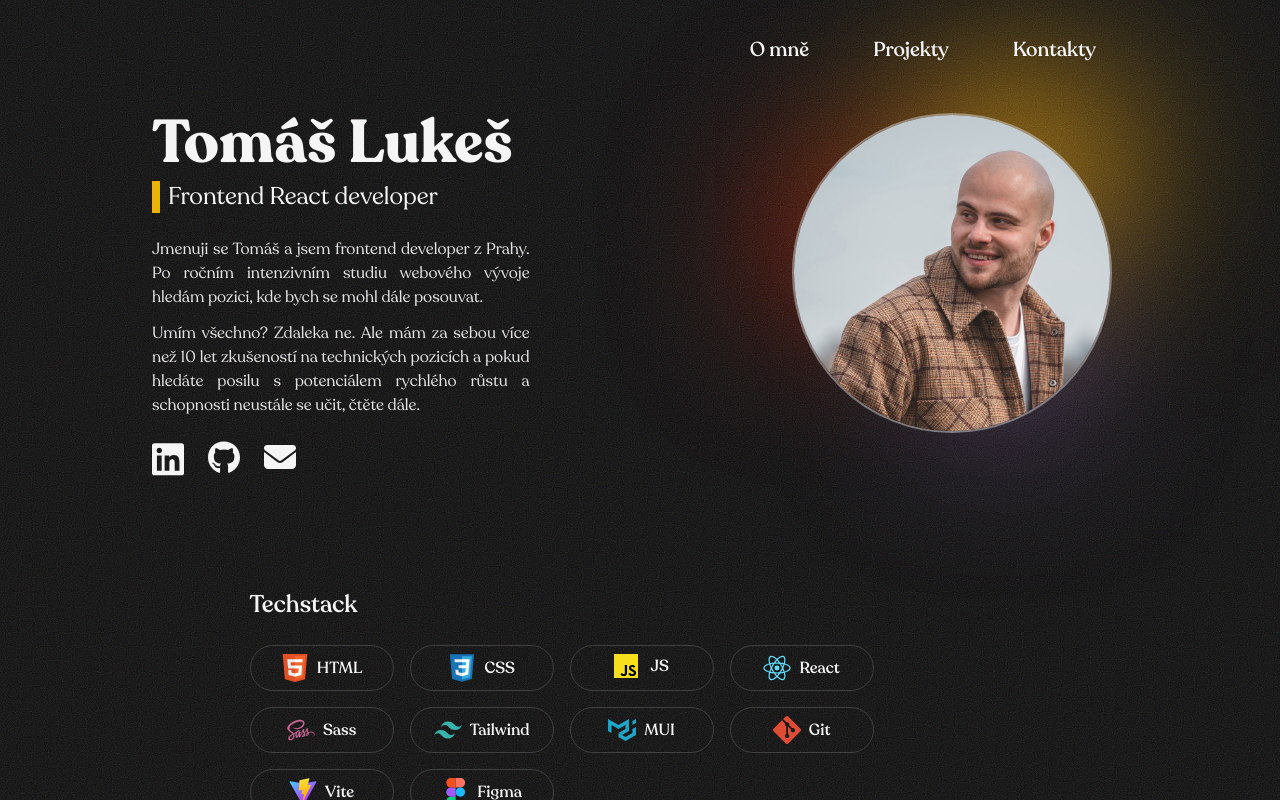
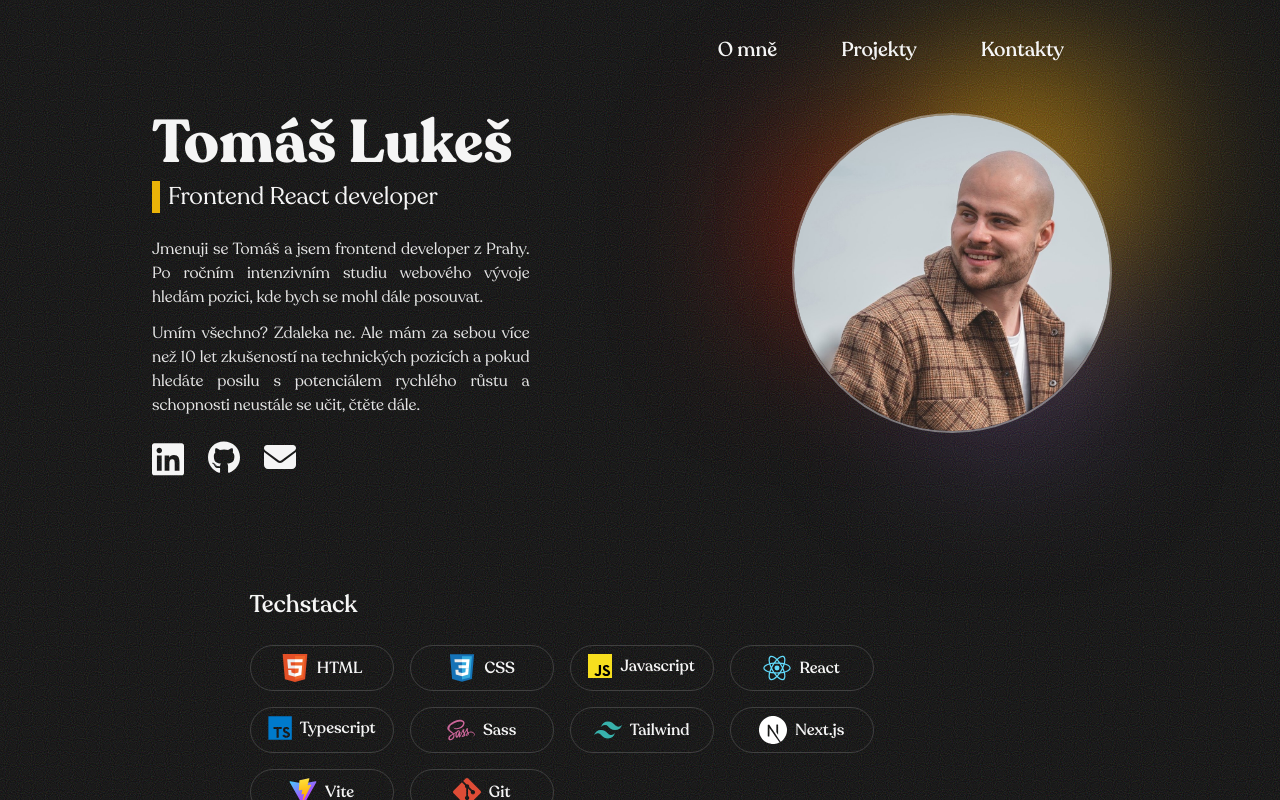
Before and after one commit to TomasLukes/portfolio-page, a React (Vite) app: page / in a window 1280 px wide. Shown: the top 800 px of the page. Built offline with nearby package versions, Linux system fonts and the light colour scheme.

Commit message:
Fix minor styling bugs

```diff
--- a/src/App.jsx
+++ b/src/App.jsx
@@ -7,7 +7,7 @@ import Footer from "./components/Footer"
 
 export default function App() {
   return (
-    <div id="app" className=" text-neutral-100">
+    <div id="app" className="text-neutral-100">
       <Navbar />
       <Hero />
       <Projects />
--- a/src/components/About.jsx
+++ b/src/components/About.jsx
@@ -4,7 +4,7 @@ import Bio from "./Bio"
 export default function About() {
   return (
     /* About section */
-    <section id="about" className="mt-12 md:mt-24 mx-8 md:mx-16">
+    <section id="about" className="mt-12 md:mt-24 px-8 md:px-16">
       {/* About container */}
       <div className="container flex flex-col md:flex-row mx-auto">
         <div className="md:w-2/3">
--- a/src/components/Contacts.jsx
+++ b/src/components/Contacts.jsx
@@ -1,7 +1,7 @@
 export default function Contacts() {
   return (
     /* Contacts */
-    <section id="contacts" className="pt-12 md:pt-24 pb-16 md:pb-32 px-8" >
+    <section id="contacts" className="pt-12 md:pt-24 pb-16 md:pb-32 px-8 md:px-16" >
       {/* Contacts container */}
       <div className="container mx-auto">
       <h2 className="w-fit mx-auto text-2xl md:text-4xl font-bold mb-3 md:mb-9 border-solid border-l-8 pl-2 border-yellow-500">
--- a/src/components/Footer.jsx
+++ b/src/components/Footer.jsx
@@ -2,7 +2,7 @@
 export default function Footer() {
   return (
     /* Footer */
-    <footer className="w-full text-neutral-100 bg-neutral-800 px-8">
+    <footer className="w-full text-neutral-100 bg-neutral-800 px-8 md:px-16">
       {/* Footer container */}
       <div className="flex items-center justify-between py-4 md:py-6">
         {/* Copyright */}
--- a/src/components/Hero.jsx
+++ b/src/components/Hero.jsx
@@ -3,7 +3,7 @@ import TechStack from "./TechStack"
 export default function Hero() {
   return (
     /* Hero section */
-    <section id="hero" className="grid place-content-center px-8">
+    <section id="hero" className="grid place-content-center px-8 md:px-16">
       {/* Hero container */}
       <div className="container mx-auto flex gap-4 md:gap-8">
         {/* Left item */}
@@ -23,19 +23,19 @@ export default function Hero() {
           </p>
           {/* Social icons */}
           <div className="flex gap-4 mb-3 md:my-4 md:gap-6">
-            {/* Linkedin logo */}
+            {/* Linkedin icon */}
             <a href="https://www.linkedin.com/in/tomas-lukes" className="">
               <svg className="w-6 md:w-8  fill-neutral-100 hover:fill-yellow-500 hover:scale-105" xmlns="http://www.w3.org/2000/svg" viewBox="0 0 448 512" >
                 <path d="M416 32H31.9C14.3 32 0 46.5 0 64.3v383.4C0 465.5 14.3 480 31.9 480H416c17.6 0 32-14.5 32-32.3V64.3c0-17.8-14.4-32.3-32-32.3zM135.4 416H69V202.2h66.5V416zm-33.2-243c-21.3 0-38.5-17.3-38.5-38.5S80.9 96 102.2 96c21.2 0 38.5 17.3 38.5 38.5 0 21.3-17.2 38.5-38.5 38.5zm282.1 243h-66.4V312c0-24.8-.5-56.7-34.5-56.7-34.6 0-39.9 27-39.9 54.9V416h-66.4V202.2h63.7v29.2h.9c8.9-16.8 30.6-34.5 62.9-34.5 67.2 0 79.7 44.3 79.7 101.9V416z"/>
               </svg>
             </a>
-            {/* Github logo */}
+            {/* Github icon */}
             <a href="https://github.com/TomasLukes">
               <svg className="w-6 md:w-8 fill-neutral-100 hover:fill-yellow-500 hover:scale-105" xmlns="http://www.w3.org/2000/svg" viewBox="0 0 496 512">
                 <path d="M165.9 397.4c0 2-2.3 3.6-5.2 3.6-3.3.3-5.6-1.3-5.6-3.6 0-2 2.3-3.6 5.2-3.6 3-.3 5.6 1.3 5.6 3.6zm-31.1-4.5c-.7 2 1.3 4.3 4.3 4.9 2.6 1 5.6 0 6.2-2s-1.3-4.3-4.3-5.2c-2.6-.7-5.5.3-6.2 2.3zm44.2-1.7c-2.9.7-4.9 2.6-4.6 4.9.3 2 2.9 3.3 5.9 2.6 2.9-.7 4.9-2.6 4.6-4.6-.3-1.9-3-3.2-5.9-2.9zM244.8 8C106.1 8 0 113.3 0 252c0 110.9 69.8 205.8 169.5 239.2 12.8 2.3 17.3-5.6 17.3-12.1 0-6.2-.3-40.4-.3-61.4 0 0-70 15-84.7-29.8 0 0-11.4-29.1-27.8-36.6 0 0-22.9-15.7 1.6-15.4 0 0 24.9 2 38.6 25.8 21.9 38.6 58.6 27.5 72.9 20.9 2.3-16 8.8-27.1 16-33.7-55.9-6.2-112.3-14.3-112.3-110.5 0-27.5 7.6-41.3 23.6-58.9-2.6-6.5-11.1-33.3 2.6-67.9 20.9-6.5 69 27 69 27 20-5.6 41.5-8.5 62.8-8.5s42.8 2.9 62.8 8.5c0 0 48.1-33.6 69-27 13.7 34.7 5.2 61.4 2.6 67.9 16 17.7 25.8 31.5 25.8 58.9 0 96.5-58.9 104.2-114.8 110.5 9.2 7.9 17 22.9 17 46.4 0 33.7-.3 75.4-.3 83.6 0 6.5 4.6 14.4 17.3 12.1C428.2 457.8 496 362.9 496 252 496 113.3 383.5 8 244.8 8zM97.2 352.9c-1.3 1-1 3.3.7 5.2 1.6 1.6 3.9 2.3 5.2 1 1.3-1 1-3.3-.7-5.2-1.6-1.6-3.9-2.3-5.2-1zm-10.8-8.1c-.7 1.3.3 2.9 2.3 3.9 1.6 1 3.6.7 4.3-.7.7-1.3-.3-2.9-2.3-3.9-2-.6-3.6-.3-4.3.7zm32.4 35.6c-1.6 1.3-1 4.3 1.3 6.2 2.3 2.3 5.2 2.6 6.5 1 1.3-1.3.7-4.3-1.3-6.2-2.2-2.3-5.2-2.6-6.5-1zm-11.4-14.7c-1.6 1-1.6 3.6 0 5.9 1.6 2.3 4.3 3.3 5.6 2.3 1.6-1.3 1.6-3.9 0-6.2-1.4-2.3-4-3.3-5.6-2z"/>
               </svg>
             </a>
-            {/* Email */}
+            {/* Email icon */}
             <a href="mailto:lukest@seznam.cz">
               <svg className="w-6 md:w-8 fill-neutral-100 hover:fill-yellow-500 hover:scale-105" xmlns="http://www.w3.org/2000/svg" viewBox="0 0 512 512">
                 <path d="M48 64C21.5 64 0 85.5 0 112c0 15.1 7.1 29.3 19.2 38.4L236.8 313.6c11.4 8.5 27 8.5 38.4 0L492.8 150.4c12.1-9.1 19.2-23.3 19.2-38.4c0-26.5-21.5-48-48-48H48zM0 176V384c0 35.3 28.7 64 64 64H448c35.3 0 64-28.7 64-64V176L294.4 339.2c-22.8 17.1-54 17.1-76.8 0L0 176z"/>
@@ -57,7 +57,7 @@ export default function Hero() {
           </div>
         </div>
       </div>
-
+      {/* Mobile info paragraph */}
       <p className="md:hidden container text-sm mx-auto text-justify mt-6 text-neutral-200">
         Jmenuji se Tomáš a jsem frontend developer z Prahy. Po ročním intenzivním studiu webového vývoje hledám pozici, kde bych mohl dále růst.
       </p>
--- a/src/components/Navbar.jsx
+++ b/src/components/Navbar.jsx
@@ -11,7 +11,7 @@ export default function Navbar() {
     /* Navbar */
     <nav className="text-xl font-medium">
       {/* Navbar container */}
-      <div className="container mx-auto flex items-center justify-end py-6 md:py-9 px-8">
+      <div className="container mx-auto flex items-center justify-end py-6 md:py-9 px-8 md:px-16">
         {/* Menu items - desktop */}
         <div className="hidden lg:flex space-x-16 text-lg md:text-xl">
           <a href="#about" className="hover:text-yellow-500 drop-shadow-sm">O mně</a>
--- a/src/components/Projects.jsx
+++ b/src/components/Projects.jsx
@@ -4,7 +4,7 @@ import ProjectCardSm from "./ProjectCardSm"
 export default function Projects() {
   return (
     /* Projects */
-    <section id="projects" className="mt-12 md:mt-24 mx-8">
+    <section id="projects" className="mt-12 md:mt-24 px-8 md:px-16">
       {/* Projects container */}
       <div className="container mx-auto">
         {/* Large projects heading + description */}
@@ -43,8 +43,8 @@ export default function Projects() {
           Scrimba solo projects
         </h3>
         <p className="md:w-4/5 lg:w-3/5 text-justify mb-6 text-neutral-200">
-        V rámci kurzu Scrimba Frontend Career Path jsem měl příležitost pracovat na řadě samostatných projektů.
-        Obdržel jsem design ve Figmě, který jsem si upravil a přidal celou řadu vlastních prvků a rozšířil požadovanou funkcionalitu.
+          V rámci kurzu Scrimba Frontend Career Path jsem měl příležitost pracovat na řadě samostatných projektů.
+          Obdržel jsem design ve Figmě, který jsem si upravil a přidal celou řadu vlastních prvků a rozšířil požadovanou funkcionalitu.
         </p>
         {/* Scrimba projects cards container */}
         <div className="flex flex-col lg:flex-row gap-6 md:gap-8">
--- a/src/components/TechStack.jsx
+++ b/src/components/TechStack.jsx
@@ -4,7 +4,7 @@ export default function TechStack() {
     /* TechStack container */
     <div className="w-full">
       {/* TechStack heading */}
-      <h3 className="text-xl md:text-2xl font-medium pb-3 md:pb-6">Techstack</h3>
+      <h3 className="text-xl md:text-2xl font-medium mb-3 md:mb-6">Techstack</h3>
       {/* Icons container */}
       <ul className="flex flex-wrap gap-4 text-sm md:text-base">
 
@@ -12,7 +12,7 @@ export default function TechStack() {
         <li className="w-28 md:w-36 px-5 py-2 rounded-3xl border border-1 border-neutral-700">
           <div className="mx-auto flex items-center justify-center gap-2">
             {/* HTML img icon */}
-            <img className="h-5 w-5 md:w-7 md:h-7" src="/assets/images/icons/tech/html5-colored.svg" alt="" />
+            <img className="h-5 w-5 md:w-7 md:h-7" src="/assets/images/icons/tech/html5-colored.svg" alt="HTML icon" />
             {/* HTML label */}
             <label className="font-medium ">
             HTML
@@ -24,7 +24,7 @@ export default function TechStack() {
         <li className="w-28 md:w-36 px-5 py-2 rounded-3xl border border-1 border-neutral-700">
           <div className="mx-auto flex items-center justify-center gap-2">
             {/* CSS img icon */}
-            <img className="h-5 w-5 md:w-7 md:h-7" src="/assets/images/icons/tech/css3-colored.svg" alt="" />
+            <img className="h-5 w-5 md:w-7 md:h-7" src="/assets/images/icons/tech/css3-colored.svg" alt="CSS icon" />
             {/* CSS label */}
             <label className=" justify-self-end text-center font-medium ">
             CSS
@@ -34,12 +34,12 @@ export default function TechStack() {
 
         {/* Javascript badge desktop */}
         <li className="w-28 md:w-36 px-5 py-2 rounded-3xl border border-1 border-neutral-700">
-          <div className="mx-auto flex items-center justify-center gap-3">
+          <div className="mx-auto flex items-center justify-center gap-1 md:gap-2 ">
             {/* Javascript img icon */}
-            <img className="h-5 w-5 md:w-6 md:h-6" src="/assets/images/icons/tech/javascript-colored.svg" alt="" />
+            <img className="h-4 w-4 md:w-6 md:h-6" src="/assets/images/icons/tech/javascript-colored.svg" alt="Javascript icon" />
             {/* Javascript label desktop */}
             <label className="justify-self-end text-center font-medium ">
-            JS
+            Javascript
             </label>
           </div>
         </li>
@@ -48,10 +48,22 @@ export default function TechStack() {
         <li className="w-28 md:w-36 px-5 py-2 rounded-3xl border border-1 border-neutral-700">
           <div className="mx-auto flex items-center justify-center gap-2">
             {/* React img icon */}
-            <img className="h-5 w-5 md:w-7 md:h-7" src="/assets/images/icons/tech/react-colored.svg" alt="" />
+            <img className="h-5 w-5 md:w-7 md:h-7" src="/assets/images/icons/tech/react-colored.svg" alt="React icon" />
             {/* React label */}
             <label className=" justify-self-end text-center font-medium ">
             React
+            </label>
+          </div>
+        </li>
+
+        {/* TS badge */}
+        <li className="w-28 md:w-36 px-5 py-2 rounded-3xl border border-1 border-neutral-700">
+          <div className="mx-auto flex items-center justify-center gap-1 md:gap-2">
+            {/* TS img icon */}
+            <img className="h-4 w-4 md:w-6 md:h-6" src="/assets/images/icons/tech/typescript-colored.svg" alt="Typescript icon" />
+            {/* TS label */}
+            <label className=" justify-self-end text-center font-medium ">
+            Typescript
             </label>
           </div>
         </li>
@@ -60,7 +72,7 @@ export default function TechStack() {
         <li className="w-28 md:w-36 px-5 py-2 rounded-3xl border border-1 border-neutral-700">
           <div className="mx-auto flex items-center justify-center gap-2">
             {/* Sass img icon */}
-            <img className="h-5 w-5 md:w-7 md:h-7" src="/assets/images/icons/tech/sass-colored.svg" alt="" />
+            <img className="h-5 w-5 md:w-7 md:h-7" src="/assets/images/icons/tech/sass-colored.svg" alt="Sass icon" />
             {/* Sass label */}
             <label className=" justify-self-end text-center font-medium ">
             Sass
@@ -72,7 +84,7 @@ export default function TechStack() {
         <li className="w-28 md:w-36 px-3 md:px-5 py-2 rounded-3xl border border-1 border-neutral-700">
           <div className="mx-auto flex items-center justify-center gap-2">
             {/* Tailwind img icon */}
-            <img className="h-5 w-5 md:w-7 md:h-7" src="/assets/images/icons/tech/tailwindcss-colored.svg" alt="" />
+            <img className="h-5 w-5 md:w-7 md:h-7" src="/assets/images/icons/tech/tailwindcss-colored.svg" alt="tailwindcss icon" />
             {/* Tailwind label */}
             <label className="justify-self-end text-center font-medium ">
             Tailwind
@@ -80,14 +92,26 @@ export default function TechStack() {
           </div>
         </li>
 
-        {/* Material UI badge */}
+        {/* Next.js badge */}
         <li className="w-28 md:w-36 px-5 py-2 rounded-3xl border border-1 border-neutral-700">
           <div className="mx-auto flex items-center justify-center gap-2">
-            {/* MUI img icon */}
-            <img className="h-5 w-5 md:w-7 md:h-7" src="/assets/images/icons/tech/materialui-colored.svg" alt="" />
-            {/* MUI label */}
+            {/* Next.js img icon */}
+            <img className="h-5 w-5 md:w-7 md:h-7" src="/assets/images/icons/tech/nextjs-colored.svg" alt="Next.js icon" />
+            {/* Next.js label */}
             <label className=" justify-self-end text-center font-medium ">
-            MUI
+            Next.js
+            </label>
+          </div>
+        </li>
+
+        {/* Vite Badge */}
+        <li className="w-28 md:w-36 px-5 py-2 rounded-3xl border border-1 border-neutral-700">
+          <div className="mx-auto flex items-center justify-center gap-2">
+            {/* Vite img icon */}
+            <img className="h-5 w-5 md:w-7 md:h-7" src="/assets/images/icons/tech/vite-colored.svg" alt="Vite icon" />
+            {/* Vite label */}
+            <label className=" justify-self-end text-center font-medium ">
+            Vite
             </label>
           </div>
         </li>
@@ -96,34 +120,10 @@ export default function TechStack() {
         <li className="w-28 md:w-36 px-5 py-2 rounded-3xl border border-1 border-neutral-700">
           <div className="mx-auto flex items-center justify-center gap-2">
             {/* Git img icon */}
-            <img className="h-5 w-5 md:w-7 md:h-7" src="/assets/images/icons/tech/git-colored.svg" alt="" />
+            <img className="h-5 w-5 md:w-7 md:h-7" src="/assets/images/icons/tech/git-colored.svg" alt="Git icon" />
             {/* Git label */}
             <label className=" justify-self-end text-center font-medium ">
             Git
-            </label>
-          </div>
-        </li>
-
-        {/* Vite Badge */}
-        <li className="w-28 md:w-36 px-5 py-2 rounded-3xl border border-1 border-neutral-700">
-          <div className="mx-auto flex items-center justify-center gap-2">
-            {/* Vite img icon */}
-            <img className="h-5 w-5 md:w-7 md:h-7" src="/assets/images/icons/tech/vite-colored.svg" alt="" />
-            {/* Vite label */}
-            <label className=" justify-self-end text-center font-medium ">
-            Vite
-            </label>
-          </div>
-        </li>
-
-        {/* Figma badge */}
-        <li className="w-28 md:w-36 px-5 py-2 rounded-3xl border border-1 border-neutral-700">
-          <div className="mx-auto flex items-center justify-center gap-2">
-            {/* Figma img icon */}
-            <img className="h-5 w-5 md:w-7 md:h-7" src="/assets/images/icons/tech/figma-colored.svg" alt="" />
-            {/* Figma label */}
-            <label className=" justify-self-end text-center font-medium ">
-            Figma
             </label>
           </div>
         </li>
--- a/src/styles/output.css
+++ b/src/styles/output.css
@@ -596,6 +596,10 @@ video {
   margin-bottom: 1rem;
 }
 
+.mb-6 {
+  margin-bottom: 1.5rem;
+}
+
 .ml-auto {
   margin-left: auto;
 }
@@ -624,8 +628,12 @@ video {
   margin-top: auto;
 }
 
-.mb-6 {
-  margin-bottom: 1.5rem;
+.mb-8 {
+  margin-bottom: 2rem;
+}
+
+.ml-8 {
+  margin-left: 2rem;
 }
 
 .block {
@@ -666,6 +674,10 @@ video {
 
 .h-full {
   height: 100%;
+}
+
+.h-4 {
+  height: 1rem;
 }
 
 .w-1\/2 {
@@ -709,6 +721,10 @@ video {
   width: 100%;
 }
 
+.w-4 {
+  width: 1rem;
+}
+
 .max-w-sm {
   max-width: 24rem;
 }
@@ -788,6 +804,10 @@ video {
 
 .gap-8 {
   gap: 2rem;
+}
+
+.gap-1 {
+  gap: 0.25rem;
 }
 
 .space-x-16 > :not([hidden]) ~ :not([hidden]) {
@@ -990,10 +1010,6 @@ video {
 .py-8 {
   padding-top: 2rem;
   padding-bottom: 2rem;
-}
-
-.pb-1 {
-  padding-bottom: 0.25rem;
 }
 
 .pb-16 {
@@ -1632,19 +1648,22 @@ body::before {
 }
 
 @media (min-width: 768px) {
+  .md\:mx-16 {
+    margin-left: 4rem;
+    margin-right: 4rem;
+  }
+
   .md\:my-4 {
     margin-top: 1rem;
     margin-bottom: 1rem;
   }
 
-  .md\:mx-12 {
-    margin-left: 3rem;
-    margin-right: 3rem;
-  }
-
-  .md\:mx-16 {
-    margin-left: 4rem;
-    margin-right: 4rem;
+  .md\:mb-12 {
+    margin-bottom: 3rem;
+  }
+
+  .md\:mb-2 {
+    margin-bottom: 0.5rem;
   }
 
   .md\:mb-3 {
@@ -1679,14 +1698,6 @@ body::before {
     margin-top: 1.5rem;
   }
 
-  .md\:mb-2 {
-    margin-bottom: 0.5rem;
-  }
-
-  .md\:mb-12 {
-    margin-bottom: 3rem;
-  }
-
   .md\:block {
     display: block;
   }
@@ -1743,14 +1754,6 @@ body::before {
     width: 2rem;
   }
 
-  .md\:w-1\/2 {
-    width: 50%;
-  }
-
-  .md\:w-3\/4 {
-    width: 75%;
-  }
-
   .md\:flex-row {
     flex-direction: row;
   }
@@ -1765,6 +1768,14 @@ body::before {
 
   .md\:gap-8 {
     gap: 2rem;
+  }
+
+  .md\:gap-3 {
+    gap: 0.75rem;
+  }
+
+  .md\:gap-2 {
+    gap: 0.5rem;
   }
 
   .md\:whitespace-normal {
@@ -1785,11 +1796,6 @@ body::before {
     padding-right: 1.25rem;
   }
 
-  .md\:py-4 {
-    padding-top: 1rem;
-    padding-bottom: 1rem;
-  }
-
   .md\:py-6 {
     padding-top: 1.5rem;
     padding-bottom: 1.5rem;
@@ -1800,12 +1806,13 @@ body::before {
     padding-bottom: 2.25rem;
   }
 
+  .md\:px-16 {
+    padding-left: 4rem;
+    padding-right: 4rem;
+  }
+
   .md\:pb-12 {
     padding-bottom: 3rem;
-  }
-
-  .md\:pb-2 {
-    padding-bottom: 0.5rem;
   }
 
   .md\:pb-32 {
@@ -1834,8 +1841,8 @@ body::before {
     line-height: 2.5rem;
   }
 
-  .md\:text-6xl {
-    font-size: 3.75rem;
+  .md\:text-5xl {
+    font-size: 3rem;
     line-height: 1;
   }
 
@@ -1853,11 +1860,6 @@ body::before {
     font-size: 1.25rem;
     line-height: 1.75rem;
   }
-
-  .md\:text-5xl {
-    font-size: 3rem;
-    line-height: 1;
-  }
 }
 
 @media (min-width: 976px) {
@@ -1869,16 +1871,16 @@ body::before {
     display: none;
   }
 
+  .lg\:w-3\/5 {
+    width: 60%;
+  }
+
   .lg\:w-4\/5 {
     width: 80%;
   }
 
   .lg\:w-80 {
     width: 20rem;
-  }
-
-  .lg\:w-3\/5 {
-    width: 60%;
   }
 
   .lg\:flex-row {
```
Also changed, not shown: public/assets/images/icons/tech/nextjs-colored.svg (renamed from public/assets/images/icons/tech/nextjs-colored copy.svg).
